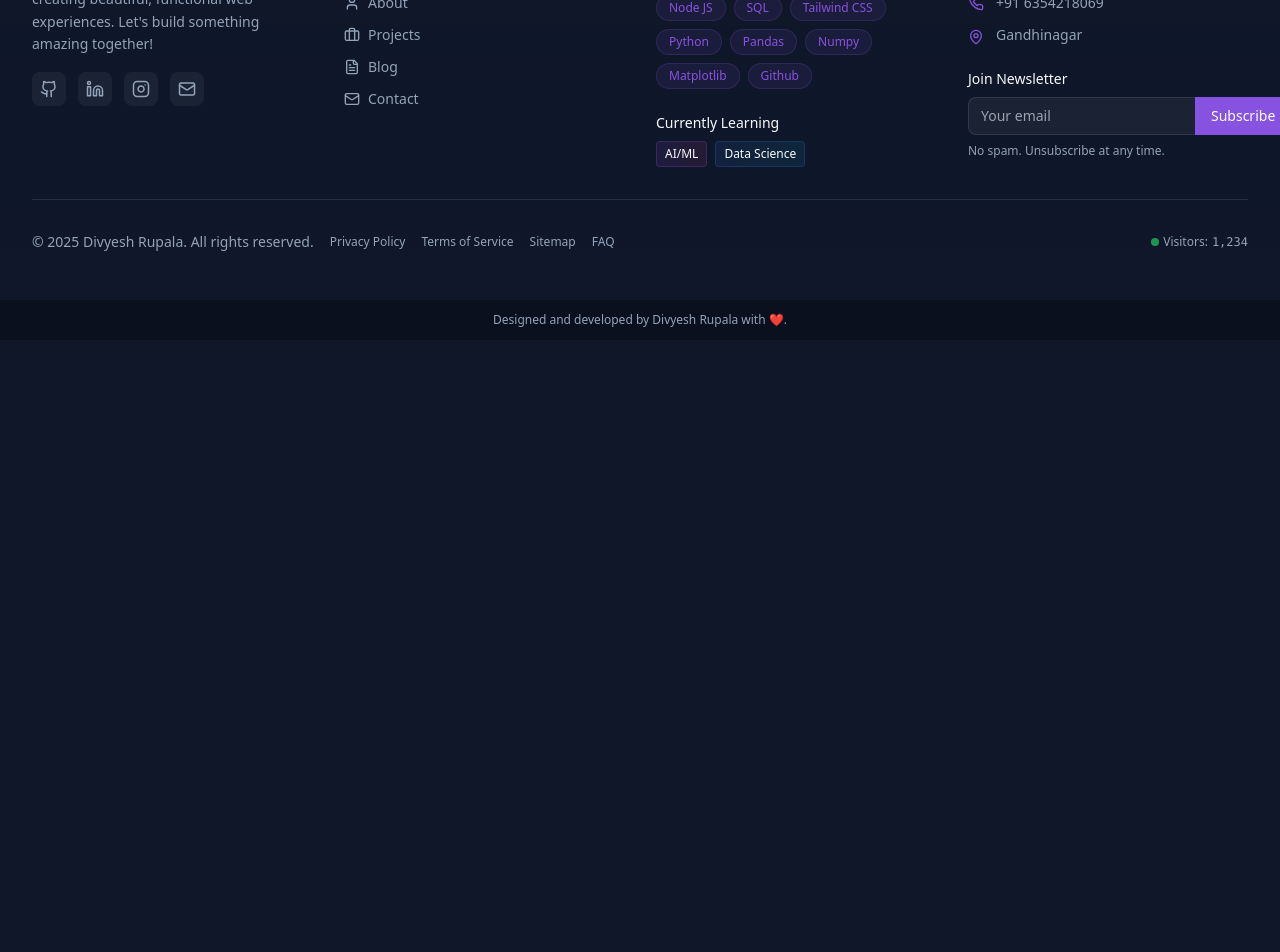
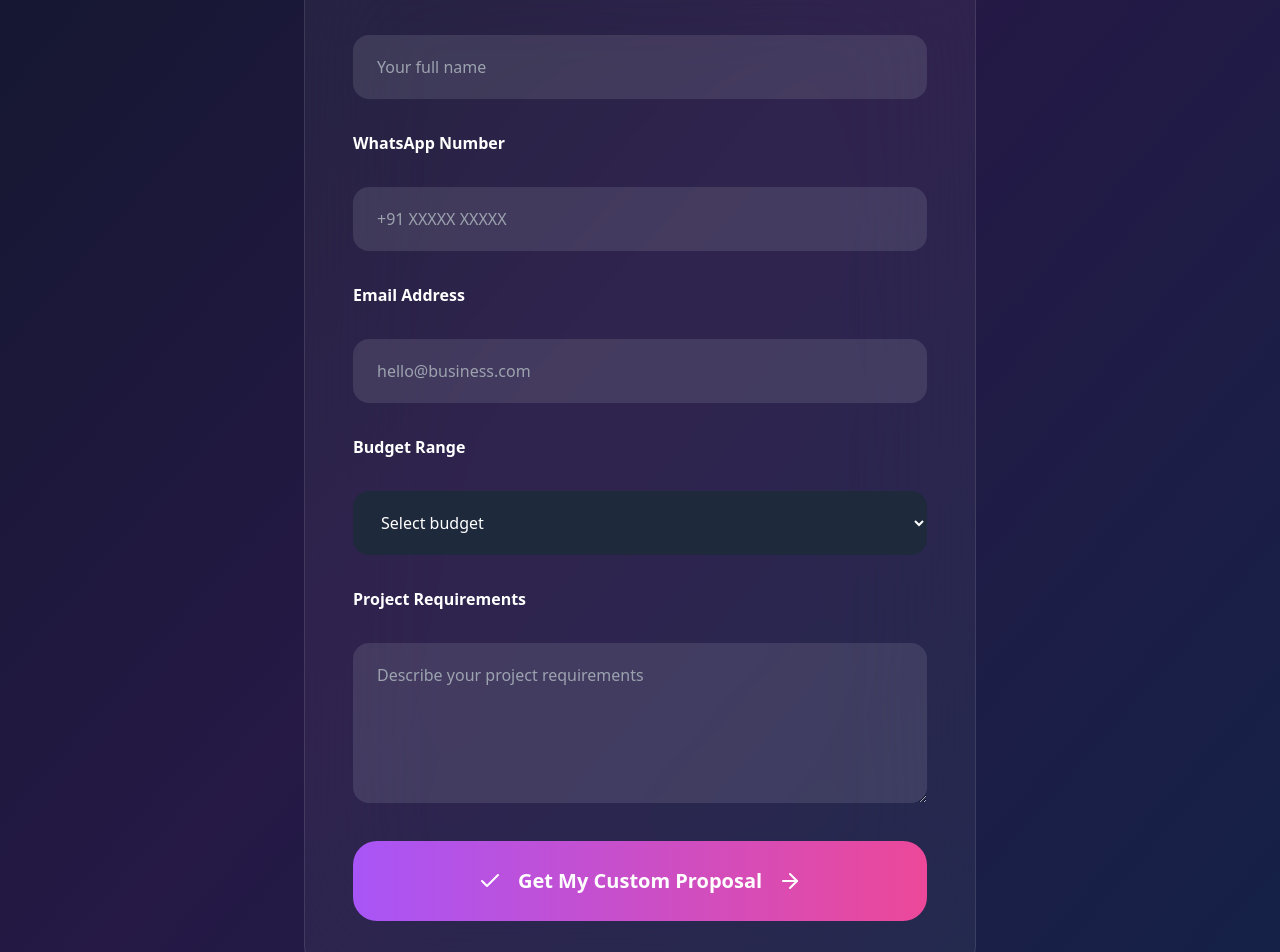
Before and after one commit to Divyeshrupala/Divyesh-Portfolio, a React (Vite) app: page /project-inquiry in a window 1280 px wide. Shown: the part 460-1412 px from the top of the page. Before the commit the page ends 800 px from the top, so only its background shows below. Built offline with nearby package versions, Linux system fonts and the light colour scheme; the HTML template or start-up script is replaced by a standard one.

Commit message:
all commit

```diff
--- a/src/App.jsx
+++ b/src/App.jsx
@@ -5,6 +5,7 @@ import Home from './pages/Home.jsx';
 import About from './pages/About.jsx';
 import Services from './pages/Services.jsx';
 import Projects from './pages/Projects.jsx';
+import ProjectInquiry from './pages/ProjectInquiry';
 import Contact from './pages/Contact.jsx';
 
 function App() {
@@ -18,6 +19,7 @@ function App() {
             <Route path="/about" element={<About />} />
             <Route path="/services" element={<Services />} />
             <Route path="/projects" element={<Projects />} />
+            <Route path="/project-inquiry" element={<ProjectInquiry />} />
             <Route path="/contact" element={<Contact />} />
           </Routes>
         </main>
--- /dev/null
+++ b/src/pages/ProjectInquiry.jsx
@@ -0,0 +1,199 @@
+// pages/ProjectInquiry.jsx
+import React, { useState } from 'react';
+import { Helmet } from 'react-helmet';
+import {
+  User, Mail, Phone, Layout, DollarSign, MessageCircle,
+  Award, Check, ArrowRight
+} from 'lucide-react';
+
+const ProjectInquiry = () => {
+  const [formData, setFormData] = useState({
+    name: '',
+    email: '',
+    phone: '',
+    projectType: '',
+    budget: '',
+    message: ''
+  });
+
+  const handleChange = (e) => {
+    setFormData({ ...formData, [e.target.name]: e.target.value });
+  };
+
+  // MAILTO (Pure JS – SEO Safe)
+  const handleSubmit = (e) => {
+    e.preventDefault();
+
+    const subject = encodeURIComponent("New Website Project Inquiry");
+    const body = encodeURIComponent(`
+Name: ${formData.name}
+Email: ${formData.email}
+Phone: ${formData.phone}
+Project Type: ${formData.projectType}
+Budget: ${formData.budget}
+
+Message:
+${formData.message}
+    `);
+
+    window.location.href = `mailto:divyeshrupala789@gmail.com?subject=${subject}&body=${body}`;
+  };
+
+  return (
+    <>
+      <Helmet>
+        {/* Primary SEO */}
+        <title>Custom Website Development | Starting ₹4,999 | Divyesh Rupala</title>
+        <meta
+          name="description"
+          content="Affordable custom website development in India starting at ₹4,999. Get a professional, SEO-friendly website with fast delivery."
+        />
+        <meta name="author" content="Divyesh Rupala" />
+        <link rel="canonical" href="https://divyeshrupala.in/project-inquiry" />
+
+        {/* Open Graph */}
+        <meta property="og:title" content="Custom Website Development | Divyesh Rupala" />
+        <meta
+          property="og:description"
+          content="Get a professional website starting at ₹4,999. Custom design and fast delivery."
+        />
+        <meta property="og:type" content="website" />
+
+        {/* Structured Data */}
+        <script type="application/ld+json">
+          {`
+          {
+            "@context": "https://schema.org",
+            "@type": "ProfessionalService",
+            "name": "Divyesh Rupala Web Development",
+            "email": "divyeshrupala789@gmail.com",
+            "areaServed": "India",
+            "priceRange": "₹4,999+",
+            "serviceType": "Website Development"
+          }
+          `}
+        </script>
+      </Helmet>
+
+      <main className="min-h-screen py-24 px-6 lg:px-12 relative">
+        <div className="absolute inset-0 bg-gradient-to-br from-slate-900 via-purple-900/30 to-blue-900/30" />
+
+        <section className="relative max-w-6xl mx-auto z-10">
+          {/* HERO */}
+          <header className="text-center mb-20">
+            <Award className="w-10 h-10 text-yellow-400 mx-auto mb-4" />
+
+            {/* H1 – IMPORTANT */}
+            <h1 className="text-5xl lg:text-4xl font-black text-white mb-6">
+              Custom Website Development Services
+            </h1>
+
+            <p className="text-white/80 text-lg max-w-2xl mx-auto">
+              Get a professional, SEO-friendly website starting at just ₹4,999.
+            </p>
+          </header>
+
+          {/* FORM SECTION */}
+          <section
+            className="bg-white/5 backdrop-blur-3xl border border-white/10 rounded-3xl p-12 max-w-2xl mx-auto"
+            aria-labelledby="project-form"
+          >
+            <h2 id="project-form" className="sr-only">
+              Website Project Inquiry Form
+            </h2>
+
+            <form onSubmit={handleSubmit} className="space-y-8" aria-label="Website project inquiry form">
+
+              {/* Name */}
+              <label htmlFor="name" className="block text-white font-semibold">
+                Full Name
+              </label>
+              <input
+                id="name"
+                name="name"
+                type="text"
+                autoComplete="name"
+                required
+                onChange={handleChange}
+                className="w-full h-16 px-6 rounded-2xl bg-white/10 text-white"
+                placeholder="Your full name"
+              />
+
+              {/* Phone */}
+              <label htmlFor="phone" className="block text-white font-semibold">
+                WhatsApp Number
+              </label>
+              <input
+                id="phone"
+                name="phone"
+                type="tel"
+                autoComplete="tel"
+                required
+                onChange={handleChange}
+                className="w-full h-16 px-6 rounded-2xl bg-white/10 text-white"
+                placeholder="+91 XXXXX XXXXX"
+              />
+
+              {/* Email */}
+              <label htmlFor="email" className="block text-white font-semibold">
+                Email Address
+              </label>
+              <input
+                id="email"
+                name="email"
+                type="email"
+                autoComplete="email"
+                required
+                onChange={handleChange}
+                className="w-full h-16 px-6 rounded-2xl bg-white/10 text-white"
+                placeholder="hello@business.com"
+              />
+
+              {/* Budget */}
+              <label htmlFor="budget" className="block text-white font-semibold">
+                Budget Range
+              </label>
+              <select
+                id="budget"
+                name="budget"
+                required
+                onChange={handleChange}
+                className="w-full h-16 px-6 rounded-2xl bg-slate-800 text-white"
+              >
+                <option value="">Select budget</option>
+                <option value="₹5K - ₹10K">₹5K - ₹10K</option>
+                <option value="₹10K - ₹25K">₹10K - ₹25K</option>
+                <option value="₹25K+">₹25K+</option>
+              </select>
+
+              {/* Message */}
+              <label htmlFor="message" className="block text-white font-semibold">
+                Project Requirements
+              </label>
+              <textarea
+                id="message"
+                name="message"
+                rows="5"
+                required
+                onChange={handleChange}
+                className="w-full px-6 py-5 rounded-2xl bg-white/10 text-white"
+                placeholder="Describe your project requirements"
+              />
+
+              <button
+                type="submit"
+                className="w-full h-20 bg-gradient-to-r from-purple-500 to-pink-500 text-white text-xl font-bold rounded-3xl flex items-center justify-center gap-4"
+              >
+                <Check />
+                Get My Custom Proposal
+                <ArrowRight />
+              </button>
+            </form>
+          </section>
+        </section>
+      </main>
+    </>
+  );
+};
+
+export default ProjectInquiry;
--- a/src/pages/Services.jsx
+++ b/src/pages/Services.jsx
@@ -1,100 +1,138 @@
-import { Globe, Code, Smartphone, Database, Zap, Palette, Layout, Crown, Settings } from 'lucide-react';
-import { Helmet } from 'react-helmet';
+import {
+  Globe,
+  Code,
+  Smartphone,
+  Database,
+  Zap,
+  Palette,
+  Layout,
+  Crown,
+  Settings,
+} from "lucide-react";
+import { Helmet } from "react-helmet";
 
 const Services = () => {
   const services = [
     {
       icon: Globe,
-      title: 'Web Development',
+      title: "Web Development",
       description:
-        'Creating responsive and modern websites using the latest web technologies. From landing pages to complex web applications.',
-      features: ['Responsive Design', 'SEO Optimized', 'Fast Performance', 'Cross-browser Compatible'],
+        "Creating responsive and modern websites using the latest web technologies. From landing pages to complex web applications.",
+      features: [
+        "Responsive Design",
+        "SEO Optimized",
+        "Fast Performance",
+        "Cross-browser Compatible",
+      ],
     },
     {
       icon: Code,
-      title: 'Frontend Development',
+      title: "Frontend Development",
       description:
-        'Building interactive user interfaces with React, JavaScript, and modern CSS frameworks for seamless user experiences.',
-      features: ['React.js', 'HTML5 & CSS3', 'JavaScript ES6+', 'Tailwind CSS'],
+        "Building interactive user interfaces with React, JavaScript, and modern CSS frameworks for seamless user experiences.",
+      features: ["React.js", "HTML5 & CSS3", "JavaScript ES6+", "Tailwind CSS"],
     },
     {
       icon: Database,
-      title: 'Backend Development',
+      title: "Backend Development",
       description:
-        'Developing robust server-side applications and APIs with Node.js, ensuring secure and efficient data management.',
-      features: ['Node.js & Express', 'RESTful APIs', 'Database Design', 'Authentication'],
+        "Developing robust server-side applications and APIs with Node.js, ensuring secure and efficient data management.",
+      features: [
+        "Node.js & Express",
+        "RESTful APIs",
+        "Database Design",
+        "Authentication",
+      ],
     },
     {
       icon: Smartphone,
-      title: 'Responsive Design',
+      title: "Responsive Design",
       description:
-        'Ensuring your website looks perfect on all devices, from mobile phones to desktop computers.',
-      features: ['Mobile-First', 'Tablet Optimized', 'Desktop Enhanced', 'Touch Friendly'],
+        "Ensuring your website looks perfect on all devices, from mobile phones to desktop computers.",
+      features: [
+        "Mobile-First",
+        "Tablet Optimized",
+        "Desktop Enhanced",
+        "Touch Friendly",
+      ],
     },
     {
       icon: Zap,
-      title: 'Performance Optimization',
+      title: "Performance Optimization",
       description:
-        'Optimizing websites for lightning-fast load times and smooth interactions to enhance user experience.',
-      features: ['Code Splitting', 'Lazy Loading', 'Image Optimization', 'Caching Strategies'],
+        "Optimizing websites for lightning-fast load times and smooth interactions to enhance user experience.",
+      features: [
+        "Code Splitting",
+        "Lazy Loading",
+        "Image Optimization",
+        "Caching Strategies",
+      ],
     },
     {
       icon: Palette,
-      title: 'UI/UX Design Implementation',
+      title: "UI/UX Design Implementation",
       description:
-        'Transforming designs into pixel-perfect, interactive web pages with attention to detail and user experience.',
-      features: ['Design Systems', 'Component Libraries', 'Animations', 'Accessibility'],
+        "Transforming designs into pixel-perfect, interactive web pages with attention to detail and user experience.",
+      features: [
+        "Design Systems",
+        "Component Libraries",
+        "Animations",
+        "Accessibility",
+      ],
     },
   ];
 
   const pricingPlans = [
     {
       icon: Layout,
-      title: 'Static Website',
-      price: '₹4999',
-      description: 'Perfect for small businesses and personal portfolios. Fast, responsive, and SEO-ready.',
+      title: "Static Website",
+      price: "₹4999",
+      description:
+        "Perfect for small businesses and personal portfolios. Fast, responsive, and SEO-ready.",
       features: [
-        '5 Static HTML Pages',
-        'Fully Responsive Design',
-        'Working Contact Form',
-        'On-Page SEO Optimization',
-        'Image Compression & Optimization',
-        '1 Year Free Domain like .in/.com/.net',
-        'Wattsapp/Call/Email Button Integration',
-        'Google Map Integration',
-        '30 Days Post-Launch Support',
+        "5 Static HTML Pages",
+        "Fully Responsive Design",
+        "Working Contact Form",
+        "On-Page SEO Optimization",
+        "Image Compression & Optimization",
+        "1 Year Free Domain like .in/.com/.net",
+        "Wattsapp/Call/Email Button Integration",
+        "Google Map Integration",
+        "30 Days Post-Launch Support",
       ],
     },
     {
       icon: Crown,
-      title: 'Premium Design',
-      price: '₹7999',
-      description: 'Advanced features with premium design. Up to 12 pages with Great UI/UX and animations and SEO Friendly.',
+      title: "Premium Design",
+      price: "₹7999",
+      description:
+        "Advanced features with premium design. Up to 12 pages with Great UI/UX and animations and SEO Friendly.",
       features: [
-        '12 Responsive HTML Pages',
-        'Mobile-First Responsive Design',
-        'Contact Form + Blog Pages',
-        'Advanced SEO Implementation',
-        'Performance Optimization',
-        '1 Year Free Domain like .in/.com/.net',
-        'Wattsapp/Call/Email Button Integration',
-        '60 Days Post-Launch Support',
+        "12 Responsive HTML Pages",
+        "Mobile-First Responsive Design",
+        "Contact Form + Blog Pages",
+        "Advanced SEO Implementation",
+        "Performance Optimization",
+        "1 Year Free Domain like .in/.com/.net",
+        "Wattsapp/Call/Email Button Integration",
+        "60 Days Post-Launch Support",
       ],
     },
     {
       icon: Settings,
-      title: 'Custom Solution',
-      price: 'Custom',
-      description: 'Tailored websites for complex needs. Full-stack development with your specific requirements.',
+      title: "Custom Solution",
+      price: "Custom",
+      description:
+        "Tailored websites for complex needs. Full-stack development with your specific requirements.",
       features: [
-        'Unlimited Custom Pages',
-        'Responsive website design',
-        'Custom Functionality Development',
-        'Node.js Backend Integration',
-        'Database Design & Setup',
-        'E-commerce Functionality Ready',
-        'Wattsapp/Call/Email Button Integration',
-        'Priority 24/7 Support',
+        "Unlimited Custom Pages",
+        "Responsive website design",
+        "Custom Functionality Development",
+        "Node.js Backend Integration",
+        "Database Design & Setup",
+        "E-commerce Functionality Ready",
+        "Wattsapp/Call/Email Button Integration",
+        "Priority 24/7 Support",
       ],
     },
   ];
@@ -102,7 +140,9 @@ const Services = () => {
   return (
     <>
       <Helmet>
-        <title>Services | Divyesh Rupala - Web Development & Full Stack Solutions</title>
+        <title>
+          Services | Divyesh Rupala - Web Development & Full Stack Solutions
+        </title>
         <meta
           name="description"
           content="Static ₹4999 (5 HTML pages + SEO), Premium ₹7999 (12 pages + animations), Custom full-stack solutions. Professional web development services."
@@ -143,14 +183,19 @@ const Services = () => {
                   <div className="w-14 h-14 bg-primary/20 rounded-xl flex items-center justify-center group-hover:bg-primary/30 transition-colors mb-4">
                     <service.icon className="w-7 h-7 text-primary" />
                   </div>
-                  <h3 className="text-xl font-semibold mb-3">{service.title}</h3>
+                  <h3 className="text-xl font-semibold mb-3">
+                    {service.title}
+                  </h3>
                   <p className="text-muted-foreground leading-relaxed mb-4">
                     {service.description}
                   </p>
                 </div>
                 <div className="space-y-2">
                   {service.features.map((feature, featureIndex) => (
-                    <div key={featureIndex} className="flex items-start gap-3 pl-1">
+                    <div
+                      key={featureIndex}
+                      className="flex items-start gap-3 pl-1"
+                    >
                       <div className="w-1.5 h-1.5 bg-primary rounded-full flex-shrink-0 mt-1.5" />
                       <span className="text-sm text-muted-foreground text-justify leading-relaxed">
                         {feature}
@@ -166,10 +211,12 @@ const Services = () => {
           <div className="mb-16">
             <div className="text-center mb-12">
               <h2 className="text-3xl sm:text-4xl font-bold mb-4">
-                Make Your Own Website in <span className="text-gradient">Low Budget</span>
+                Make Your Own Website in{" "}
+                <span className="text-gradient">Low Budget</span>
               </h2>
               <p className="text-lg text-muted-foreground max-w-2xl mx-auto">
-                Affordable professional websites starting at just ₹4999. Perfect for startups and small businesses.
+                Affordable professional websites starting at just ₹4999. Perfect
+                for startups and small businesses.
               </p>
             </div>
             <div className="grid grid-cols-1 md:grid-cols-3 gap-8">
@@ -182,11 +229,18 @@ const Services = () => {
                     <plan.icon className="w-8 h-8 text-primary" />
                   </div>
                   <h3 className="text-2xl font-bold mb-4">{plan.title}</h3>
-                  <div className="text-4xl font-bold text-gradient mb-6">{plan.price}</div>
-                  <p className="text-muted-foreground mb-8 leading-relaxed text-justify mx-4">{plan.description}</p>
+                  <div className="text-4xl font-bold text-gradient mb-6">
+                    {plan.price}
+                  </div>
+                  <p className="text-muted-foreground mb-8 leading-relaxed text-justify mx-4">
+                    {plan.description}
+                  </p>
                   <div className="space-y-3 mb-8">
                     {plan.features.map((feature, featureIndex) => (
-                      <div key={featureIndex} className="flex items-start gap-3 pl-1">
+                      <div
+                        key={featureIndex}
+                        className="flex items-start gap-3 pl-1"
+                      >
                         <div className="w-2 h-2 bg-primary rounded-full flex-shrink-0 mt-1.5" />
                         <span className="text-sm text-muted-foreground text-justify leading-relaxed">
                           {feature}
@@ -195,7 +249,7 @@ const Services = () => {
                     ))}
                   </div>
                   <a
-                    href="/contact"
+                    href="/project-inquiry"
                     className="inline-block w-full px-6 py-3 bg-gradient-to-r from-primary to-primary/90 hover:from-primary/90 hover:to-primary text-white rounded-xl font-semibold transition-all hover:scale-105"
                   >
                     Get Started
@@ -213,28 +267,30 @@ const Services = () => {
             <div className="grid grid-cols-1 md:grid-cols-4 gap-8">
               {[
                 {
-                  step: '01',
-                  title: 'Discovery',
-                  desc: 'Understanding your requirements and goals',
+                  step: "01",
+                  title: "Discovery",
+                  desc: "Understanding your requirements and goals",
                 },
                 {
-                  step: '02',
-                  title: 'Planning',
-                  desc: 'Creating detailed project roadmap',
+                  step: "02",
+                  title: "Planning",
+                  desc: "Creating detailed project roadmap",
                 },
                 {
-                  step: '03',
-                  title: 'Development',
-                  desc: 'Building with best practices and clean code',
+                  step: "03",
+                  title: "Development",
+                  desc: "Building with best practices and clean code",
                 },
                 {
-                  step: '04',
-                  title: 'Delivery',
-                  desc: 'Testing, deployment, and ongoing support',
+                  step: "04",
+                  title: "Delivery",
+                  desc: "Testing, deployment, and ongoing support",
                 },
               ].map((phase, index) => (
                 <div key={index} className="text-center">
-                  <div className="text-5xl font-bold text-gradient mb-4">{phase.step}</div>
+                  <div className="text-5xl font-bold text-gradient mb-4">
+                    {phase.step}
+                  </div>
                   <h3 className="text-lg font-semibold mb-2">{phase.title}</h3>
                   <p className="text-sm text-muted-foreground">{phase.desc}</p>
                 </div>
@@ -245,11 +301,12 @@ const Services = () => {
           {/* CTA Section */}
           <div className="text-center glass p-12 rounded-2xl">
             <h2 className="text-3xl font-bold mb-4">
-              Ready to Start Your <span className="text-gradient">Project?</span>
+              Ready to Start Your{" "}
+              <span className="text-gradient">Project?</span>
             </h2>
             <p className="text-muted-foreground mb-8 max-w-2xl mx-auto">
-              Let's discuss how I can help bring your ideas to life with professional web development
-              services.
+              Let's discuss how I can help bring your ideas to life with
+              professional web development services.
             </p>
             <a
               href="/contact"
```
